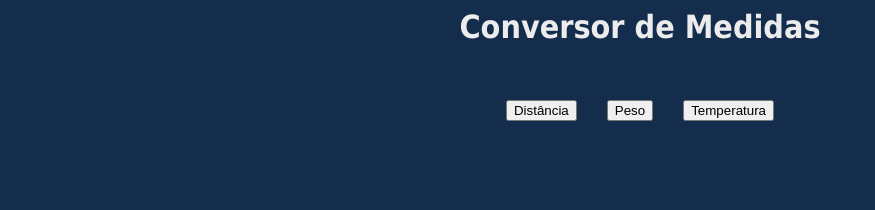
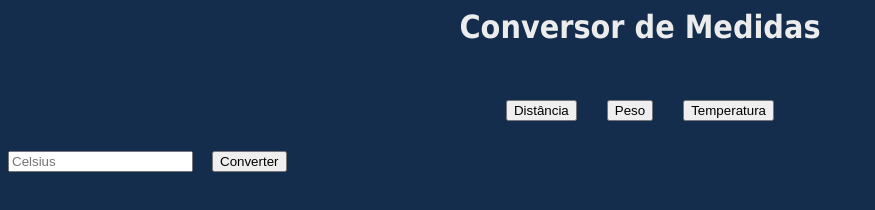
Before and after one commit to lucasvrcc/Conversor-de-Unidades, a plain HTML site: page conversorTemperatura.html in a window 1280 px wide. Shown: the whole page, without its empty margins (0-875 px from the left). Drawn offline with Linux system fonts and the light colour scheme.

Commit message:
update temperatura

```diff
--- a/conversorTemperatura.html
+++ b/conversorTemperatura.html
@@ -13,6 +13,10 @@
             <a href="conversorPeso.html"><button class="btn">Peso</button></a>
             <a href="conversorTemperatura.html"><button class="btn">Temperatura</button></a>
         </div>
+        <input type="number" id="c" placeholder="Celsius">
+        <button onclick="converter()">Converter</button>
+
+        <p id="resultado"></p>
         <br>
 
         <script src="script.js"></script>
```
